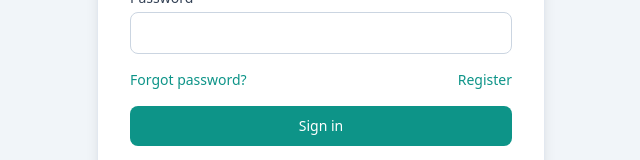
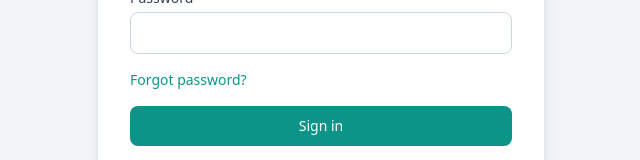
Before and after one commit to OmDev09/FleetFlow, a Next.js app: page /login in a window 1280 px wide. Shown: the part 392-552 px from the top of the page, without its empty margins (319-959 px from the left). Built offline with nearby package versions, Linux system fonts and the light colour scheme.

Commit message:
Removed public register page

```diff
--- a/src/app/login/page.tsx
+++ b/src/app/login/page.tsx
@@ -80,9 +80,6 @@ export default function LoginPage() {
               <Link href="/forgot-password" className="text-teal-600 hover:text-teal-700">
                 Forgot password?
               </Link>
-              <Link href="/register" className="text-teal-600 hover:text-teal-700">
-                Register
-              </Link>
             </div>
             <button
               type="submit"
```
